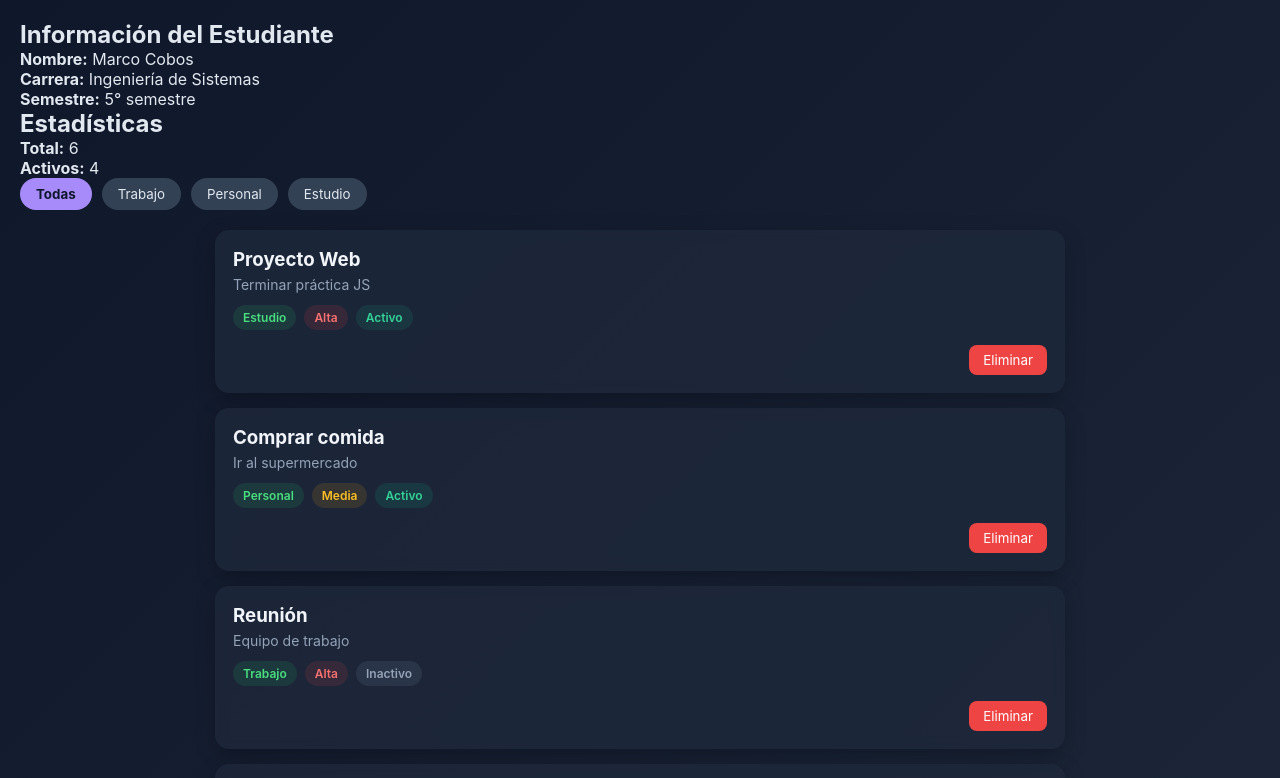
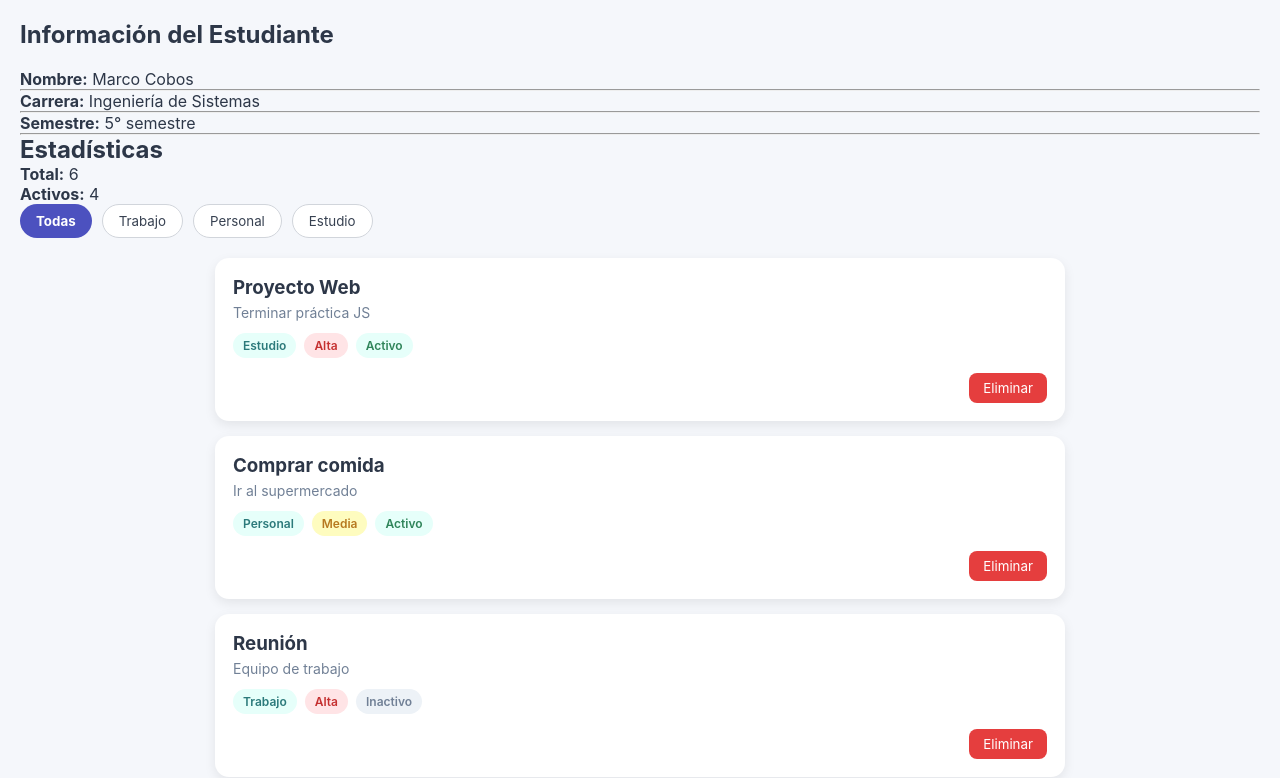
Before and after one commit to macobosf/JavaScript, a plain HTML site: page 02_dom_basico/index.html in a window 1280 px wide. Shown: the top 778 px of the page. Drawn offline with Linux system fonts and the light colour scheme.

Commit message:
Espacio Html

```diff
--- a/02_dom_basico/css/styles.css
+++ b/02_dom_basico/css/styles.css
@@ -12,10 +12,10 @@
 /* =========================
    ESTILOS GENERALES
    ========================= */
-/* Fondo con degradado oscuro + color de texto base */
+/* Fondo claro y limpio + texto oscuro para mejor legibilidad */
 body {
-  background: linear-gradient(135deg, #0f172a, #1e293b);
-  color: #e2e8f0;
+  background: #f5f7fb;
+  color: #2d3748;
   padding: 20px;
 }
 
@@ -37,13 +37,13 @@ body {
 /* Título de sección */
 .info h2 {
   margin-bottom: 10px;
-  color: #c084fc;
+  color: #4c51bf;
 }
 
 /* Texto secundario */
 .info p {
   margin: 4px 0;
-  color: #cbd5f5;
+  color: #4a5568;
 }
 
 /* =========================
@@ -51,7 +51,7 @@ body {
    ========================= */
 .stats {
   margin: 15px 0;
-  color: #a5b4fc;
+  color: #4a5568;
 }
 
 /* =========================
@@ -67,39 +67,37 @@ body {
 .btn-filtro {
   padding: 8px 16px;
   border-radius: 20px; /* estilo tipo "pill" */
-  border: none;
-  background: #334155;
-  color: #e2e8f0;
+  border: 1px solid #d1d5db;
+  background: #ffffff;
+  color: #374151;
   cursor: pointer;
   transition: all 0.25s ease;
 }
 
 /* Hover de botones */
 .btn-filtro:hover {
-  background: #475569;
+  background: #eef2ff;
 }
 
 /* Botón activo */
 .btn-filtro-activo {
-  background: #a78bfa;
-  color: #0f172a;
+  background: #4c51bf;
+  color: #ffffff;
   font-weight: bold;
+  border: none;
 }
 
 /* =========================
    TARJETAS
    ========================= */
 .card {
-  background: rgba(30, 41, 59, 0.8); /* efecto glass */
+  background: #ffffff;
   border-radius: 14px;
   padding: 18px;
   margin-bottom: 15px;
 
-  /* Efecto blur detrás */
-  backdrop-filter: blur(6px);
-
   /* Sombra suave */
-  box-shadow: 0 6px 20px rgba(0,0,0,0.25);
+  box-shadow: 0 4px 12px rgba(0,0,0,0.08);
 
   /* Animación al interactuar */
   transition: transform 0.2s ease, box-shadow 0.2s ease;
@@ -108,19 +106,19 @@ body {
 /* Efecto hover (levanta la tarjeta) */
 .card:hover {
   transform: translateY(-3px);
-  box-shadow: 0 10px 25px rgba(0,0,0,0.35);
+  box-shadow: 0 8px 18px rgba(0,0,0,0.12);
 }
 
 /* =========================
    TEXTO DE TARJETAS
    ========================= */
 .card h3 {
-  color: #f1f5f9;
+  color: #2d3748;
   margin-bottom: 5px;
 }
 
 .card p {
-  color: #94a3b8;
+  color: #718096;
   font-size: 14px;
 }
 
@@ -144,44 +142,44 @@ body {
 
 /* Categoría */
 .badge-categoria {
-  background: #22c55e20;
-  color: #4ade80;
+  background: #e6fffa;
+  color: #2c7a7b;
 }
 
 /* =========================
    PRIORIDADES
    ========================= */
-/* Alta = rojo */
+/* Alta = rojo suave */
 .prioridad-alta {
-  background: #ef444420;
-  color: #f87171;
+  background: #ffe4e6;
+  color: #c53030;
 }
 
-/* Media = amarillo */
+/* Media = amarillo suave */
 .prioridad-media {
-  background: #f59e0b20;
-  color: #fbbf24;
+  background: #fefcbf;
+  color: #b7791f;
 }
 
-/* Baja = azul */
+/* Baja = azul suave */
 .prioridad-baja {
-  background: #3b82f620;
-  color: #60a5fa;
+  background: #ebf8ff;
+  color: #2b6cb0;
 }
 
 /* =========================
    ESTADO
    ========================= */
-/* Activo = verde */
+/* Activo = verde suave */
 .estado-activo {
-  background: #10b98120;
-  color: #34d399;
+  background: #e6fffa;
+  color: #2f855a;
 }
 
 /* Inactivo = gris */
 .estado-inactivo {
-  background: #64748b30;
-  color: #94a3b8;
+  background: #edf2f7;
+  color: #718096;
 }
 
 /* =========================
@@ -196,7 +194,7 @@ body {
 
 /* Botón eliminar */
 .btn-eliminar {
-  background: #ef4444;
+  background: #e53e3e;
   border: none;
   color: white;
   padding: 7px 14px;
@@ -209,6 +207,6 @@ body {
 
 /* Hover botón eliminar */
 .btn-eliminar:hover {
-  background: #dc2626;
+  background: #c53030;
   transform: scale(1.05); /* pequeño zoom */
 }
--- a/02_dom_basico/index.html
+++ b/02_dom_basico/index.html
@@ -26,11 +26,14 @@
          ========================= -->
     <div class="info-estudiante">
       <h2>Información del Estudiante</h2>
-
+      <br>
       <!-- Estos span se llenan dinámicamente con JS -->
       <p><strong>Nombre:</strong> <span id="estudiante-nombre"></span></p>
+      <hr>
       <p><strong>Carrera:</strong> <span id="estudiante-carrera"></span></p>
+      <hr>
       <p><strong>Semestre:</strong> <span id="estudiante-semestre"></span></p>
+      <hr>
     </div>
 
     <!-- =========================
```
